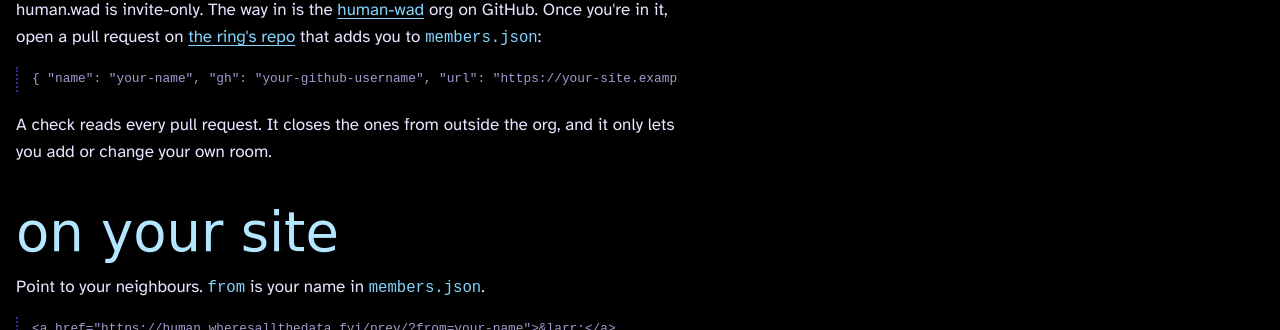
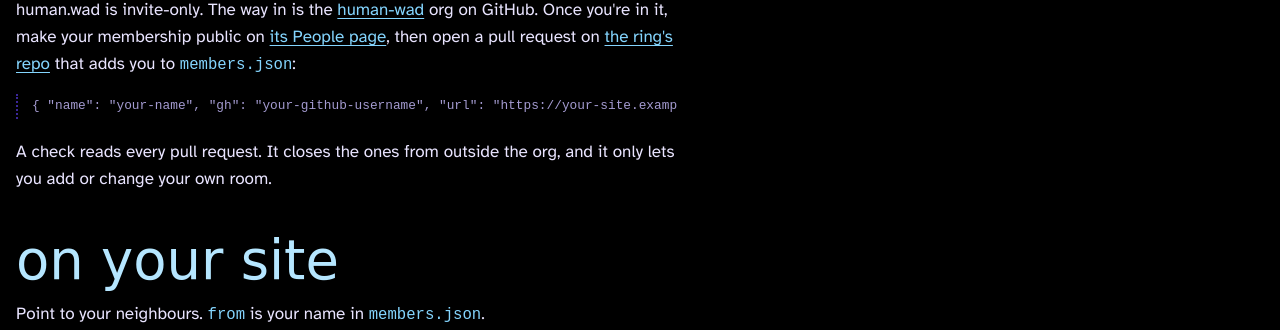
Before and after one commit to human-wad/human-wad, a plain HTML site: page index.html in a window 1280 px wide. Shown: the part 770-1100 px from the top of the page. Drawn offline with Linux system fonts and the light colour scheme; a web font is replaced by a local one.

Commit message:
Support private members via org token; explain public membership

```diff
--- a/index.html
+++ b/index.html
@@ -114,7 +114,7 @@ footer a { color: inherit; }
 <main>
   <section id="door" aria-labelledby="door-h">
     <h2 id="door-h">the door</h2>
-    <p>human.wad is invite-only. The way in is the <a href="https://github.com/human-wad">human-wad</a> org on GitHub. Once you're in it, open a pull request on <a href="https://github.com/human-wad/human-wad">the ring's repo</a> that adds you to <code>members.json</code>:</p>
+    <p>human.wad is invite-only. The way in is the <a href="https://github.com/human-wad">human-wad</a> org on GitHub. Once you're in it, make your membership public on <a href="https://github.com/orgs/human-wad/people">its People page</a>, then open a pull request on <a href="https://github.com/human-wad/human-wad">the ring's repo</a> that adds you to <code>members.json</code>:</p>
 <pre>{ "name": "your-name", "gh": "your-github-username", "url": "https://your-site.example" }</pre>
     <p>A check reads every pull request. It closes the ones from outside the org, and it only lets you add or change your own room.</p>
   </section>
```
Also changed, not shown: 2 other files.
